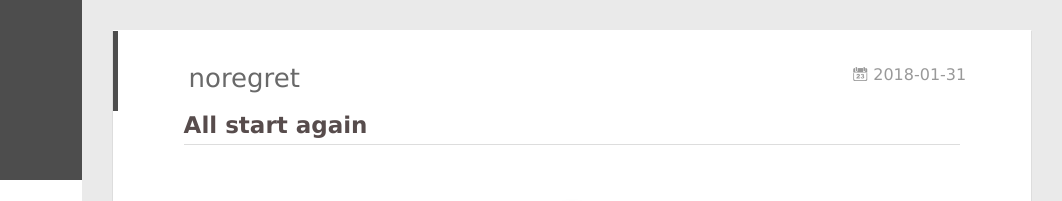
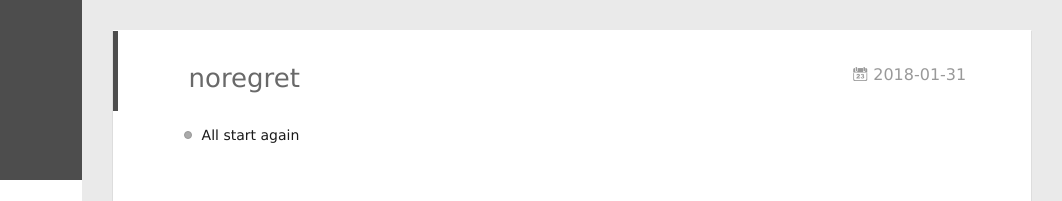
Before and after one commit to noregretly/noregretly.github.io, a plain HTML site: page 2018/01/31/noregret/index.html in a window 1280 px wide. Shown: the top 201 px of the page, 218-1280 px from the left. Drawn offline with Linux system fonts and the light colour scheme.

Commit message:
Site updated: 2018-02-03 17:47:22

```diff
--- a/2018/01/31/noregret/index.html
+++ b/2018/01/31/noregret/index.html
@@ -16,7 +16,7 @@
 <meta property="og:site_name" content="No Regreatly">
 <meta property="og:description" content="All start again">
 <meta property="og:locale" content="zh-Hans">
-<meta property="og:updated_time" content="2018-02-03T09:44:58.481Z">
+<meta property="og:updated_time" content="2018-02-03T09:47:10.354Z">
 <meta name="twitter:card" content="summary">
 <meta name="twitter:title" content="noregret">
 <meta name="twitter:description" content="All start again">
@@ -173,7 +173,10 @@
 
     <div class="article-entry" itemprop="articleBody">
 
-        <h2 id="All-start-again"><a href="#All-start-again" class="headerlink" title="All start again"></a>All start again</h2>
+        <ul>
+<li>All start again</li>
+</ul>
+
 
 
 
```
Also changed, not shown: index.html (+4 -1 lines).
